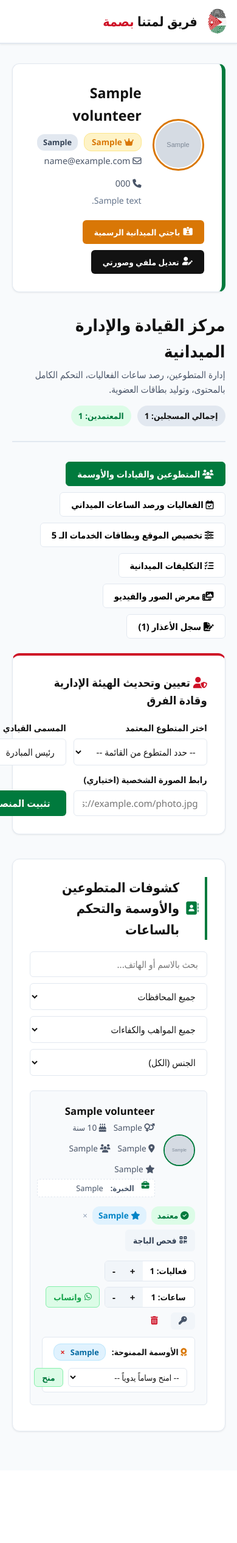
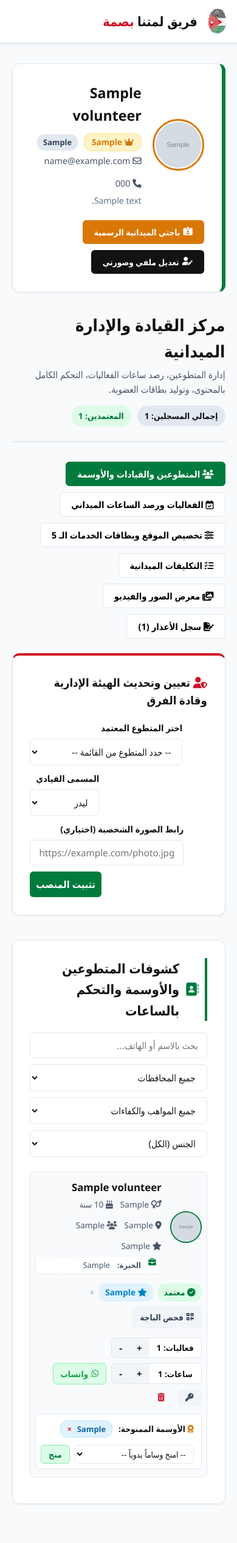
Before and after one commit to khaled-alzoubi1/lametna, a Flask app: page /admin in a window 390 px wide. Shown: the whole page at 61% size. Before the commit the page ends 2349 px from the top, so only its background shows below. Run offline with Flask 3, Linux system fonts and the light colour scheme; the visitor is signed in with stand-in values (Sample User, id 1); tables that the repository leaves empty hold one stand-in row (values such as "Sample post"); grey boxes marked "Sample" are stand-in pictures.

Commit message:
Add files via upload

```diff
--- a/app.py
+++ b/app.py
@@ -261,7 +261,7 @@ def register():
             team=request.form.get('team', 'عمان'),
            age=int(request.form.get('age')) if request.form.get('age') else None,
         gender=request.form.get('gender'),
-        skills=request.form.get('skills'),
+        skills = ', '.join(request.form.getlist('skills')),
         experience=request.form.get('experience', '').strip(),
         status='pending'
     )
--- a/templates/admin.html
+++ b/templates/admin.html
@@ -1,6 +1,66 @@
 <!DOCTYPE html>
 <html lang="ar" dir="rtl">
 <head>
+    <style>
+@media (max-width: 768px) {
+    /* كسر النصوص الطويلة كالبريد لمنع خروج العناصر عن الشاشة */
+    body, .admin-card, .volunteer-item-row {
+        overflow-x: hidden !important;
+        word-break: break-word !important;
+    }
+
+    /* أزرار التبويبات العلوية تترتب رأسياً */
+    .admin-nav-tabs, .nav-links-container {
+        display: flex !important;
+        flex-direction: column !important;
+        width: 100% !important;
+        gap: 8px !important;
+    }
+
+    /* فورم التعيين القيادي يصبح عمودياً */
+    form[action*="update_admin_role"], form[action*="assign_leader"] {
+        display: flex !important;
+        flex-direction: column !important;
+        gap: 10px !important;
+    }
+
+    /* صفوف المتطوعين تصبح عمودية بالكامل */
+    .volunteer-item-row {
+        flex-direction: column !important;
+        align-items: stretch !important;
+        padding: 12px 8px !important;
+    }
+
+    /* أزرار الإجراءات (واتساب، ساعات، باجة) تترتب في مربعات متناسقة */
+    .volunteer-actions-group, .admin-controls-wrapper {
+        display: flex !important;
+        flex-wrap: wrap !important;
+        gap: 6px !important;
+        justify-content: flex-start !important;
+        width: 100% !important;
+        margin-top: 10px !important;
+    }
+
+    .volunteer-actions-group button,
+    .volunteer-actions-group a,
+    .volunteer-actions-group .btn {
+        font-size: 0.78rem !important;
+        padding: 5px 8px !important;
+    }
+
+    /* شريط منح الوسام ينزل لسطر جديد تلقائياً */
+    .grant-badge-box {
+        display: flex !important;
+        flex-wrap: wrap !important;
+        gap: 6px !important;
+        width: 100% !important;
+    }
+    .grant-badge-box select {
+        flex: 1 !important;
+        min-width: 140px !important;
+    }
+}
+</style>
     <meta charset="UTF-8">
     <meta name="viewport" content="width=device-width, initial-scale=1.0">
     <title>لوحة التحكم الإدارية | {{ current_admin.name if current_admin else 'إدارة المبادرة' }}</title>
@@ -382,12 +442,9 @@
                     <div>
                         <label style="display:block; margin-bottom: 6px; font-weight: 700; font-size: 0.9rem;">المسمى القيادي</label>
                         <select name="position" class="custom-input" required>
-                            <option value="رئيس المبادرة">رئيس المبادرة</option>
-                            <option value="نائب الرئيس">نائب الرئيس</option>
-                            <option value="مسؤول الفريق الميداني">مسؤول الفريق الميداني</option>
-                            <option value="مسؤول الفريق اللوجستي">مسؤول الفريق اللوجستي</option>
-                            <option value="مسؤول الإعلام والتوثيق">مسؤول الإعلام والتوثيق</option>
-                            <option value="قائد مجموعة">قائد مجموعة ميدانية</option>
+                            <option value="ليدر">ليدر</option>
+                            <option value="رئيس لجان">رئيس لجان</option>
+                            <option value="هيئة إدارية">هيئة إدارية</option>
                         </select>
                     </div>
                     <div>
```
Also changed, not shown: templates/index.html (+11 -13 lines).
